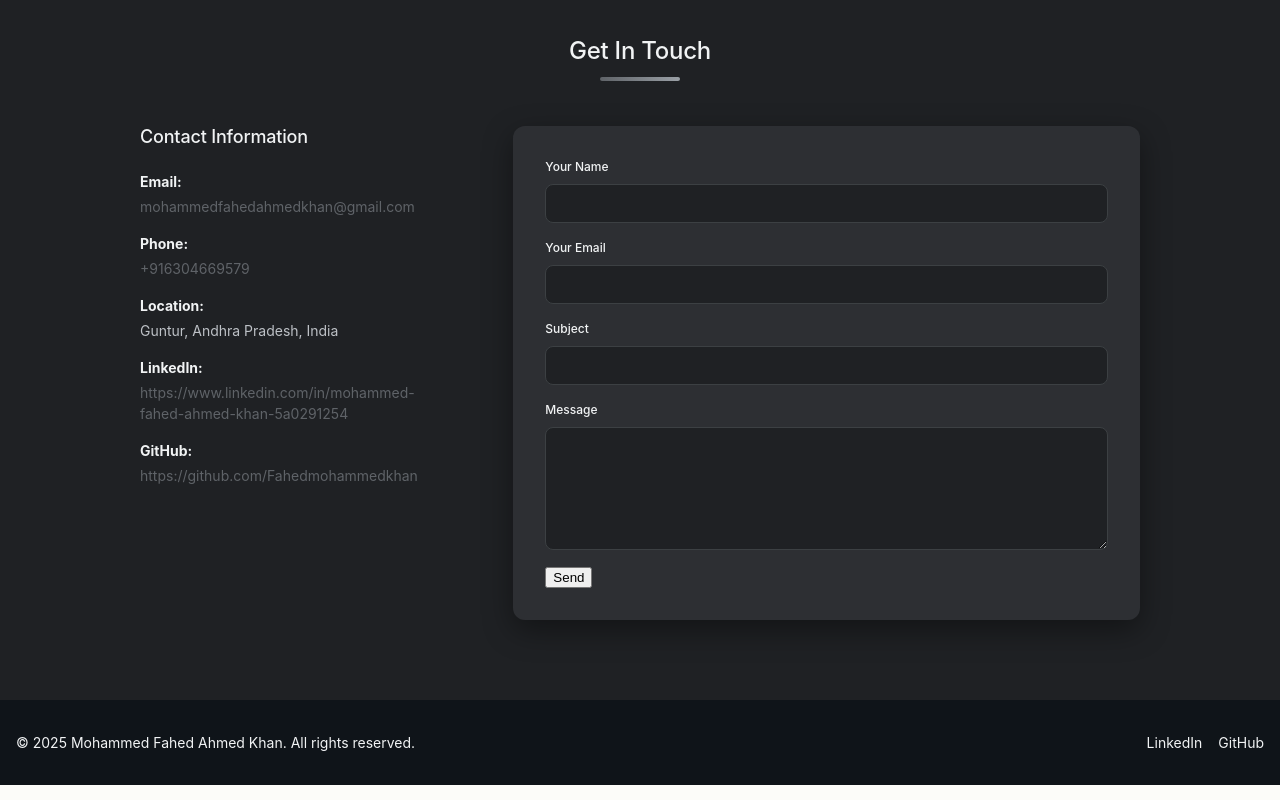
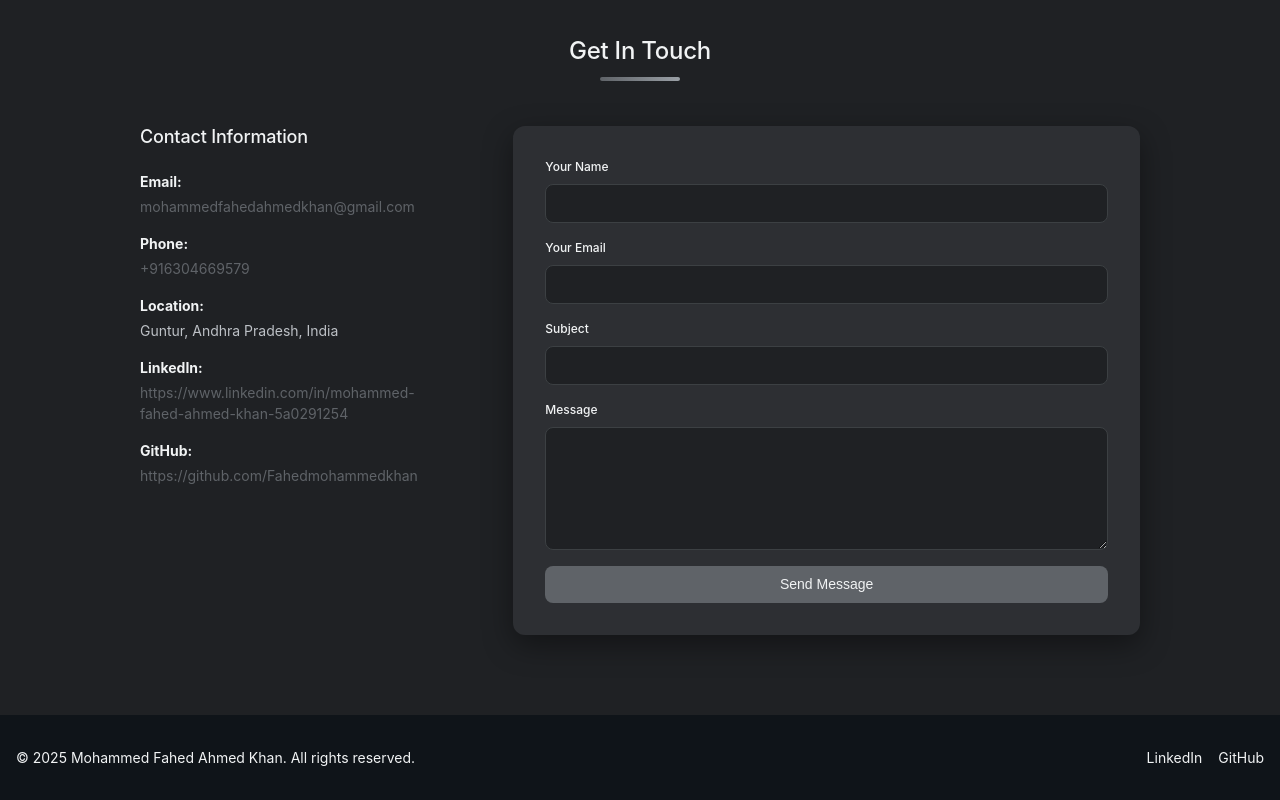
Before and after one commit to Fahedmohammedkhan/portfolio-fahed, a plain HTML site: page index.html in a window 1280 px wide. Shown: the part 3891-4691 px from the top of the page. Drawn offline with Linux system fonts and the light colour scheme; a web font is replaced by a local one.

Commit message:
Update index.html
initial commit

```diff
--- a/index.html
+++ b/index.html
@@ -315,7 +315,6 @@
                     <a href="https://github.com/Fahedmohammedkhan" target="_blank" rel="noopener noreferrer">https://github.com/Fahedmohammedkhan</a>
                 </div>
             </div>
-
             <form class="contact-form" id="contact-form" action="https://formspree.io/f/mgvzglag" method="POST">
                 <div class="form-group">
                     <label for="name" class="form-label">Your Name</label>
@@ -333,12 +332,12 @@
                     <label for="message" class="form-label">Message</label>
                     <textarea id="message" name="message" rows="5" class="form-control" required></textarea>
                 </div>
-  <button type="submit">Send</button>
+                <button type="submit" class="btn btn--primary btn--full-width">Send Message</button>
             </form>
-
         </div>
     </div>
 </section>
+
 
     <!-- Footer -->
     <footer class="footer">
```
Lines whose indentation alone changed are shown as unchanged.
